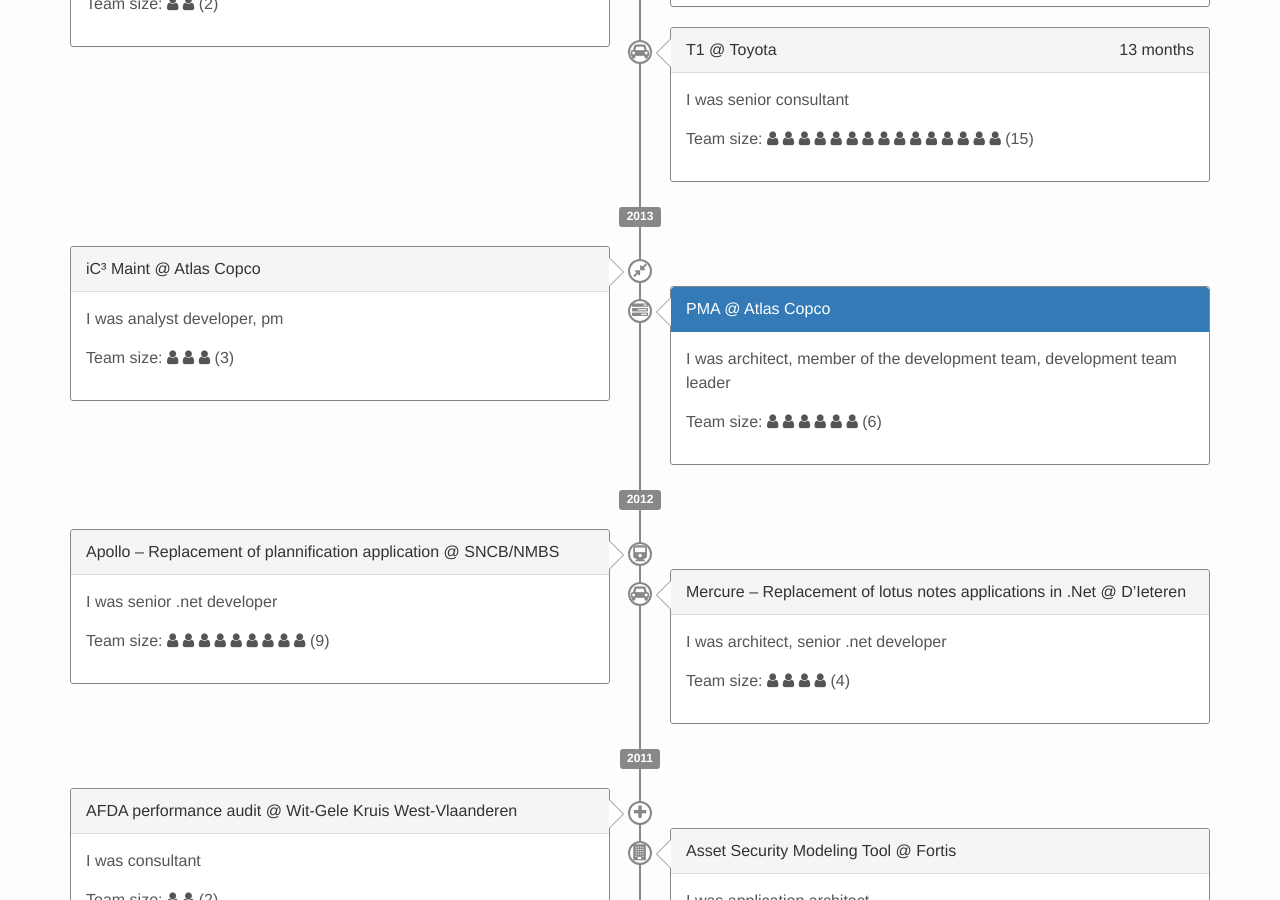
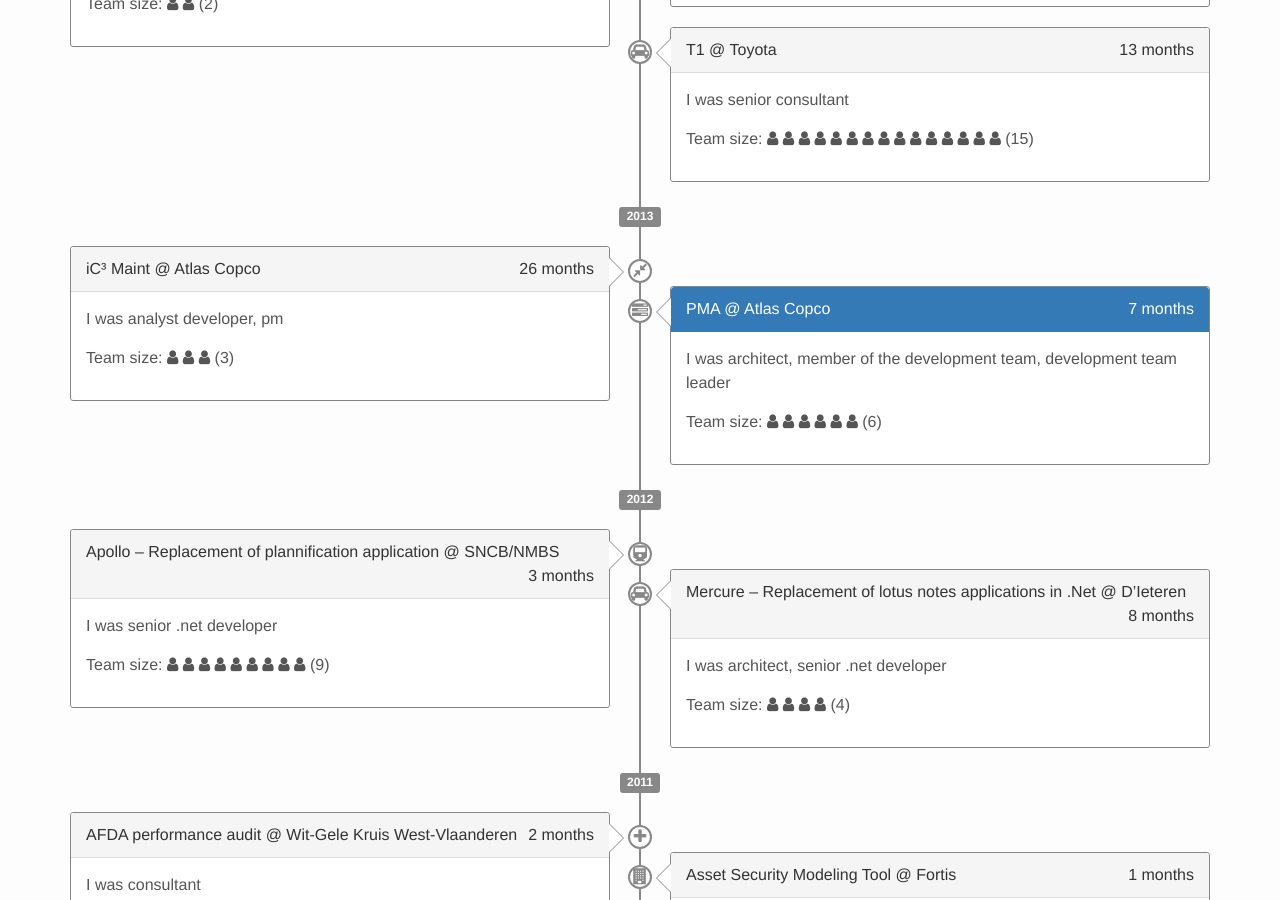
Before and after one commit to VincentSchippefilt/VincentSchippefilt.github.io, a Jekyll site: the page built from cv/index.html, in a window 1280 px wide and 900 px high, scrolled down 883 px. Built offline with Jekyll 4.4.1, drawn with Linux system fonts in a browser that asks for light colours; nearby versions of some CDN libraries; some of the changed text lies outside the part shown.

Commit message:
updated duration in month

```diff
--- a/_data/exp.json
+++ b/_data/exp.json
@@ -120,7 +120,7 @@
                 "EndDate": "2015-12-31",
                 "ManDays": "",
                 "PeopleInvolved": 3,
-                "DurationInMonth": "",
+                "DurationInMonth": 26,
                 "TechnicalEnvironment": ".Net 4.5, WebApi 2.0, Asp.Net, Entity Framework 6, Javascript, HTML, CSS, Jquery, Knockout.js, VSTests, TFS, VSO, Visual Studio 2013, XML, JSON",
                 "ProjectDescription": "Review and enhance parts of IC³ developped in 2008",
                 "Function": "Analyst developer, PM",
@@ -138,7 +138,7 @@
                 "EndDate": "2013-09-01",
                 "ManDays": "",
                 "PeopleInvolved": "6",
-                "DurationInMonth": "",
+                "DurationInMonth": 7,
                 "TechnicalEnvironment": ".Net 4.5, WebApi 2.0, ASP.NET, Entity Framework 5, Entity Framework 6, Pair programming, TDD, Javascript, Jquery, Knockout.js, Moq, VSTests, TFS, VSO, Visual Studio 2013, HTML, CSS, XML, XSD, XSLT",
                 "ProjectDescription": "The goal of this project was to rewrite and integrate in iC³ the tools the engeneering teams needed to support their new way of managing the proposal and contracting phase of the order process, using LEAN methodoligies.",
                 "Function": "Architect, Member of the development team, development team leader",
@@ -156,7 +156,7 @@
                 "EndDate": "2012-07-01",
                 "ManDays": "",
                 "PeopleInvolved": "9",
-                "DurationInMonth": "",
+                "DurationInMonth": 3,
                 "TechnicalEnvironment": "Oracle 10, .Net 3.5, WPF, XAML, WCF, Moq, NUnit, TFS, C#, Nhibernate, visual studio 2012",
                 "ProjectDescription": "The goal of the project Apollo is to create and update a set of applications that allows the central and local plannification of train drivers, for the mid and short term.",
                 "Function": "Senior .Net Developer",
@@ -174,7 +174,7 @@
                 "EndDate": "2012-11-01",
                 "ManDays": "",
                 "PeopleInvolved": "4",
-                "DurationInMonth": "",
+                "DurationInMonth": 8,
                 "TechnicalEnvironment": "Sql Server 2008, Asp.Net, .Net 4.0, SSO, Active Directory, C#, Entity Framework 4.1, Entity Framework 5, XHTML, CSS, Javascript, Visual Studio 2010, .NET 4.5, Moq, Nunit, VSTest,TFS, VSO, visual studio 2012",
                 "ProjectDescription": "The goal of the project Mercure is to migrate all the IBM Domino/Notes infrastructure to Office 365 and Sharepoint Online. Not all the applications that were hosted in Domino were fitting those environments, so we have rewritten them as custom .NET web applications.",
                 "Function": "Architect, Senior .Net Developer",
@@ -192,7 +192,7 @@
                 "EndDate": "2011-09-01",
                 "ManDays": "15",
                 "PeopleInvolved": "2",
-                "DurationInMonth": "",
+                "DurationInMonth": 2,
                 "TechnicalEnvironment": ".Net 4.0, WPF, XAML, WCF, Entity Framework 4, DevArt, Oracle, Unity, MVVM, MCV, async programming, Visual Studio 2010",
                 "ProjectDescription": "Find why the new application AFDA is not performing well, propose solutions. Lead the implementation of the solution.",
                 "Function": "Consultant",
@@ -210,7 +210,7 @@
                 "EndDate": "2011-05-01",
                 "ManDays": "",
                 "PeopleInvolved": "3",
-                "DurationInMonth": "",
+                "DurationInMonth": 1,
                 "TechnicalEnvironment": ".Net: Silverlight, WCF, SQL Server, Entity Framework 4, Entity Framework 4.1, Visual Studio 2010, Visual Studio 2012",
                 "ProjectDescription": "Define the architecture of the new application, assist the functional analyst with the gathering and formalization of the requirements (functional and non functional).",
                 "Function": "Application Architect",
@@ -228,7 +228,7 @@
                 "EndDate": "2011-08-01",
                 "ManDays": "",
                 "PeopleInvolved": "1",
-                "DurationInMonth": "",
+                "DurationInMonth": 4,
                 "TechnicalEnvironment": "Domino, Notes, .Net, Sharepoint, Office 365",
                 "ProjectDescription": "As many of our clients are willing to migrate from their current situation, usually lotus notes based, to Microsoft solutions (especially sharepoint), GFI is willing to go one step further and propose them a single strategy to find the best possible solution for the client (sharepoint on premise or on the cloud, custom development or customization, …) using a single, unified approach.",
                 "Function": "Workgroup responsible",
@@ -246,7 +246,7 @@
                 "EndDate": "2010-03-01",
                 "ManDays": "10",
                 "PeopleInvolved": "4",
-                "DurationInMonth": "",
+                "DurationInMonth": 1,
                 "TechnicalEnvironment": "Silverlight, WCF, SQL Server, Entity Framework 4, Visual Studio 2008",
                 "ProjectDescription": "Write an application that can manage the physical move of assets.",
                 "Function": "Application Architect/Team Lead/Technical Analyst/Developer",
@@ -280,7 +280,7 @@
                 "EndDate": "2008-09-01",
                 "ManDays": "",
                 "PeopleInvolved": "6",
-                "DurationInMonth": "",
+                "DurationInMonth": 4,
                 "TechnicalEnvironment": ".NET 2.0, SQL Server 2005, Winform, Visual Studio 2005",
                 "ProjectDescription": "Writing a product to manage the gas networks and decision model based on it.",
                 "Function": "Developer",
```
